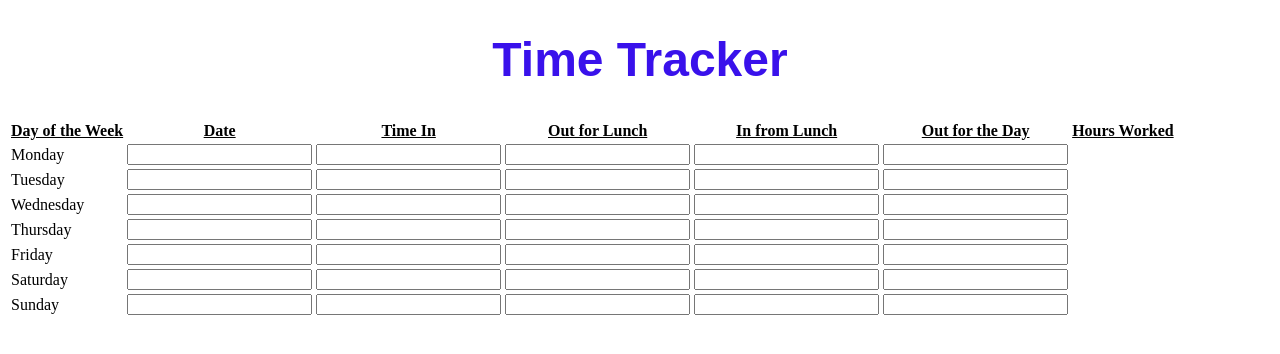
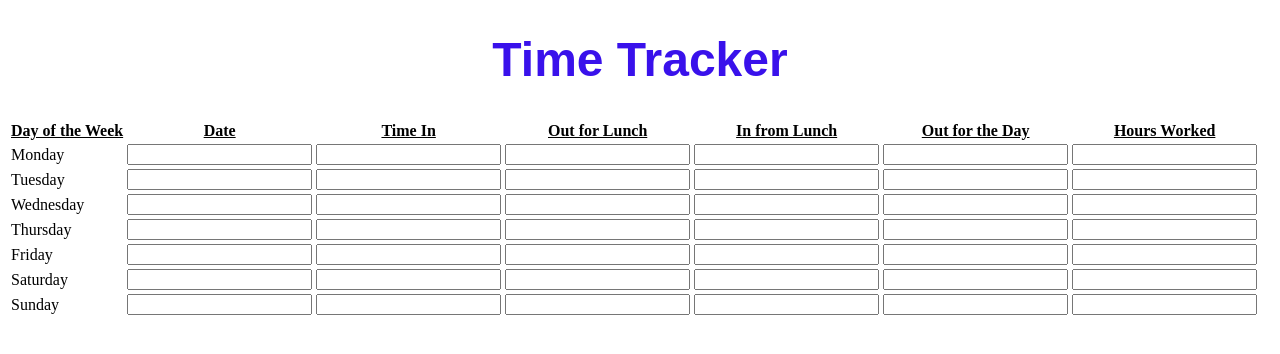
Before and after one commit to mjhurley1/TimeTracker_mjh, an Angular app: page / in a window 1280 px wide. Shown: the top 354 px of the page. Built offline with nearby package versions, Linux system fonts and the light colour scheme.

Commit message:
added text boxes

```diff
--- a/src/app/app.component.html
+++ b/src/app/app.component.html
@@ -22,9 +22,11 @@
     <td><input type='text'></td>
     <td><input type='text'></td>
     <td><input type='text'></td>
+    <td><input type='text'></td>
   </tr>
   <tr>
     <td>Tuesday</td>
+    <td><input type='text'></td>
     <td><input type='text'></td>
     <td><input type='text'></td>
     <td><input type='text'></td>
@@ -38,17 +40,20 @@
     <td><input type='text'></td>
     <td><input type='text'></td>
     <td><input type='text'></td>
+    <td><input type='text'></td>
   </tr>
   <tr>
   <td>Thursday</td>
   <td><input type='text'></td>
   <td><input type='text'></td>
-    <td><input type='text'></td>
+  <td><input type='text'></td>
+  <td><input type='text'></td>
     <td><input type='text'></td>
     <td><input type='text'></td>
   </tr>
 <tr>
   <td>Friday</td>
+    <td><input type='text'></td>
     <td><input type='text'></td>
     <td><input type='text'></td>
     <td><input type='text'></td>
@@ -61,6 +66,7 @@
     <td><input type='text'></td>
     <td><input type='text'></td>
     <td><input type='text'></td>
+    <td><input type='text'></td>
 <tr>
   <td>Sunday</td>
     <td> <input type='text'> </td>
@@ -68,4 +74,5 @@
     <td><input type='text'></td>
     <td><input type='text'></td>
     <td><input type='text'></td>
+    <td><input type='text'></td>
 </table>
```
